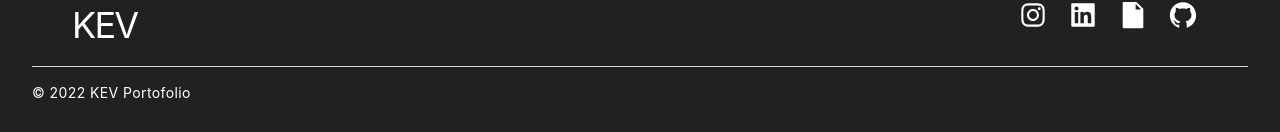
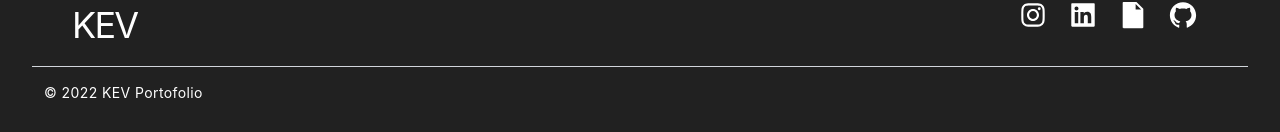
Before and after one commit to grandaragornd/KEV-Portfolio, a Next.js app: page / in a window 1280 px wide. Shown: the part 2473-2605 px from the top of the page. Built offline with nearby package versions, Linux system fonts and the light colour scheme.

Commit message:
navbar and footer modification

```diff
--- a/components/Footer.jsx
+++ b/components/Footer.jsx
@@ -23,8 +23,8 @@ export default function Footer() {
         </ul>
     </div>
     <div className='static border-b border-gray-300 my-4'></div>
-    <span className="block text-sm">© 2022 <a href="#" className="hover:underline" rel="noreferrer">KEV Portofolio</a>
-    </span>
+    <a href="#" className="hover:underline" rel="noreferrer"><p className="block text-sm px-3">© 2022 KEV Portofolio
+    </p></a>
     </footer>
     </>
 }
--- a/components/NavBar.jsx
+++ b/components/NavBar.jsx
@@ -24,7 +24,7 @@ import React, { useState } from 'react';
                     <Link href='./contact'><li className='ml-10 text-md hover:scale-75 ease-in duration-200 transform-none"'>CONTACT</li></Link>
                 </ul>
 
-                <div onClick={handleNav} className='md:hidden cursor-pointer'>
+                <div onClick={handleNav} className='md:hidden cursor-pointer px-4'>
                     <AiOutlineMenu size={25}/>
                 </div>
             </div>
```
